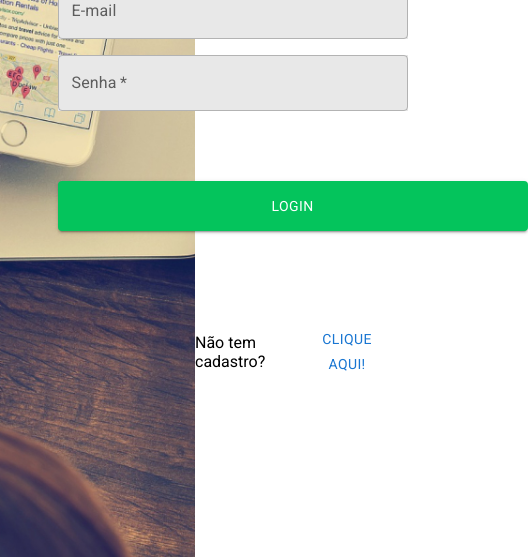
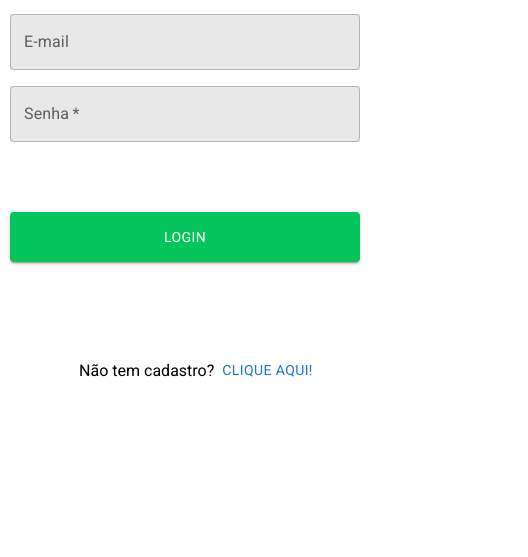
Before and after one commit to jose-ithalo/Kontacts, a React app: page / in a window 390 px wide. Shown: the part 287-844 px from the top of the page, 528 px wide, since content can reach past the window. Built offline with nearby package versions, Linux system fonts and the light colour scheme.

Commit message:
Desenvolvimento da responsividade

```diff
--- a/src/css/index.css
+++ b/src/css/index.css
@@ -40,6 +40,7 @@ code {
   height: 100vh;
   display: flex;
   font-family: 'Roboto', sans-serif;
+  overflow-x: hidden;
 }
 
 .error-alert {
--- a/src/css/mobile.css
+++ b/src/css/mobile.css
@@ -1,3 +1,13 @@
+@media (max-width: 725px) {
+    .img-area-left {
+        display: none;
+    }
+
+    .login-form {
+        width: 100%;
+    }
+}
+
 @media (max-width: 1110px) {
     .MuiTextField-root {
         width: 350px;
@@ -7,7 +17,12 @@
         width: 0px;
     }
 
-    .css-e53awj-MuiStack-root {
-        width: 350px;
+    .MuiButton-contained {
+        width: 350px !important;
+
+    }
+
+    .login-form {
+        margin-left: 10px;
     }
 }
--- a/src/pages/Login/login.css
+++ b/src/pages/Login/login.css
@@ -13,7 +13,6 @@
   align-items: center;
   flex-direction: column;
   justify-content: center;
-  /* margin-left: 50px; */
 }
 
 .login-form h1 {
```
